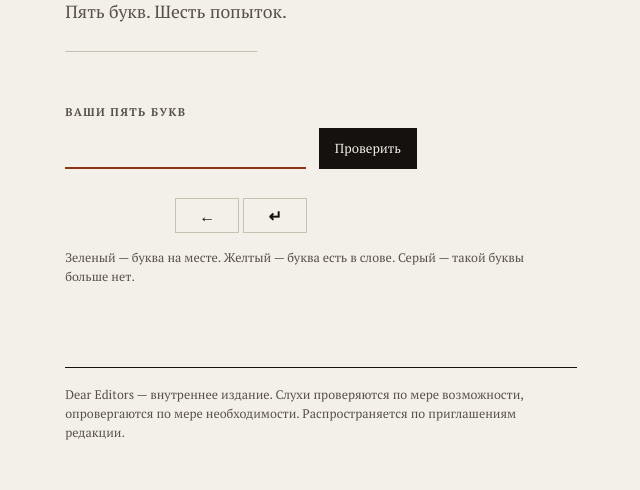
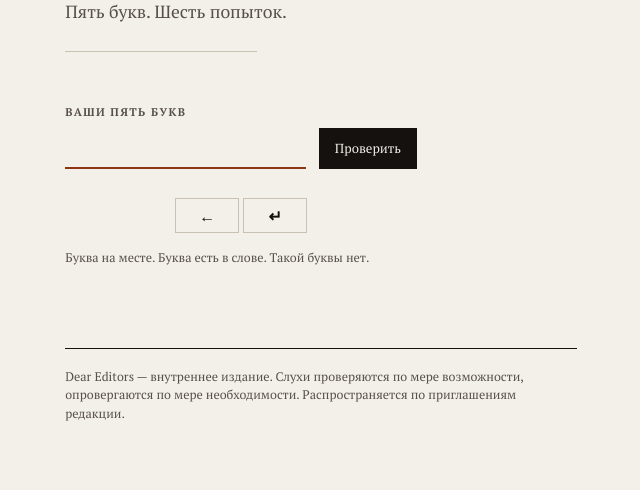
Before and after one commit to ikazman/deareditors, a Django app: template templates/wordly/game.html in a window 1280 px wide. Shown: the part 362-852 px from the top of the page, without its empty margins (98-738 px from the left). After the commit the page ends 783 px from the top, so only its background shows below. Run offline with Django 5.2, Linux system fonts and the light colour scheme; the template is opened without the code that fills it, so the values that code supplies are empty; parts of the project's set-up code (start-up, migrations or seed data) failed here and were passed over; some web fonts are replaced.

Commit message:
Show Wordly rules as board-colored examples

```diff
--- a/templates/wordly/game.html
+++ b/templates/wordly/game.html
@@ -81,6 +81,10 @@
         {% endif %}
     </div>
 
-    <p class="wordly-note">Зеленый — буква на месте. Желтый — буква есть в слове. Серый — такой буквы больше нет.</p>
+    <p class="wordly-note">
+        <span class="wordly-legend wordly-legend--correct">Буква на месте.</span>
+        <span class="wordly-legend wordly-legend--present">Буква есть в слове.</span>
+        <span class="wordly-legend wordly-legend--absent">Такой буквы нет.</span>
+    </p>
 </section>
 {% endblock %}
```
